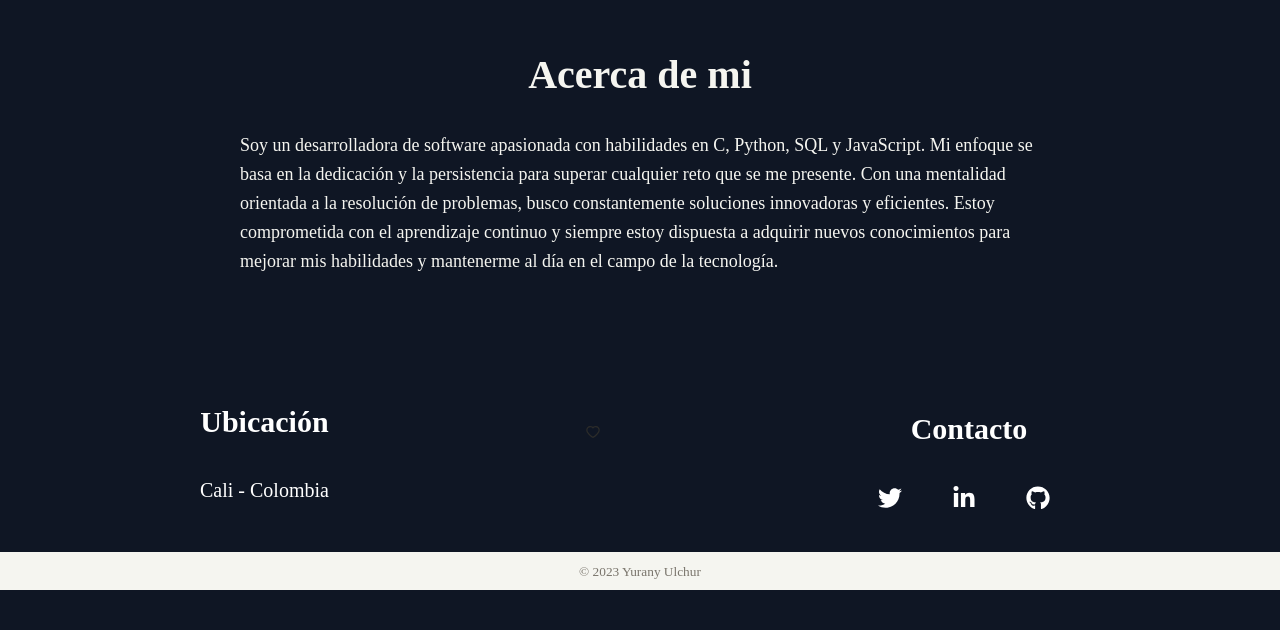
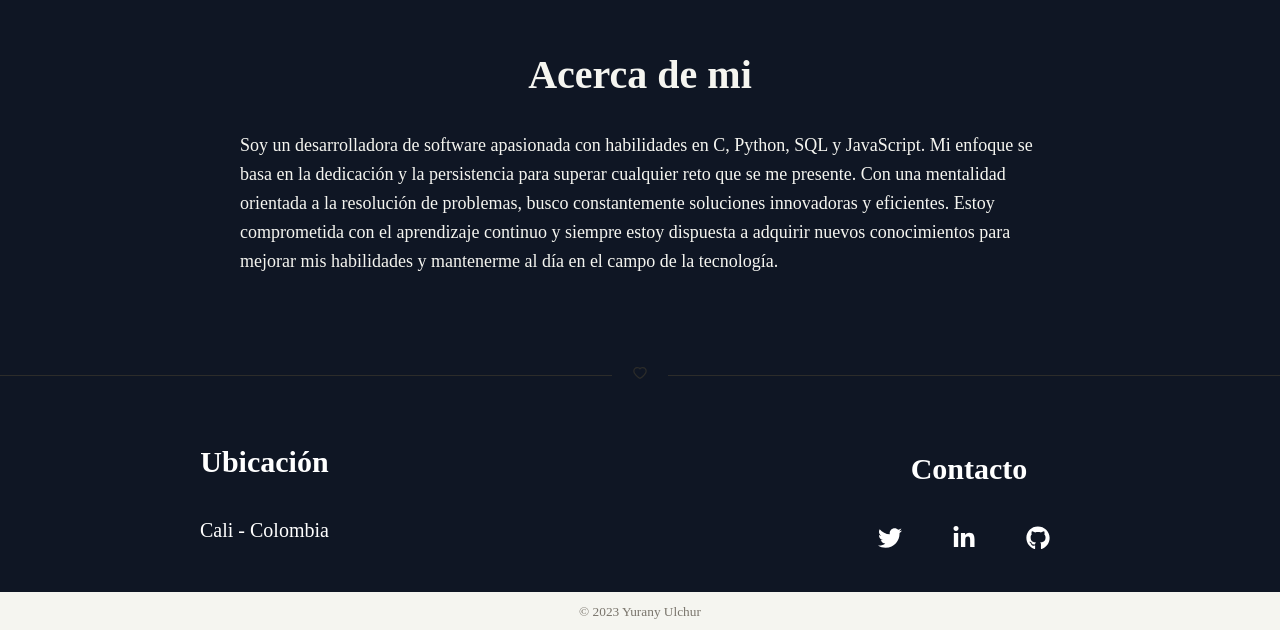
Before and after one commit to YuranyUlchur/mypageweb.github.io, a Next.js app: page / in a window 1280 px wide. Shown: the part 1530-2160 px from the top of the page. Before the commit the page ends 2120 px from the top, so only its background shows below. Built offline with nearby package versions, Linux system fonts and the light colour scheme.

Commit message:
add changes in styles in code

```diff
--- a/components/Footer/Footer.js
+++ b/components/Footer/Footer.js
@@ -8,18 +8,19 @@ const Footer = () => {
     return (
         <>
             <footer className={styles.footer} id='contact'>
+                <div className={styles.dividerCustom}>
+                    <div className={styles.dividerCustomLine}></div>
+                    <div className={styles.dividerCustomIcon}>
+                        <AiOutlineHeart />
+                    </div>
+                    <div className={styles.dividerCustomLine}></div>
+                </div>
                 <div className={styles.rowfooter}>
                     <div>
                         <h4 className={styles.titlelocation}>Ubicación</h4>
                         <p className={styles.plocation}>Cali - Colombia</p>
                     </div>
-                    <div className={styles.dividerCustom}>
-                        <div className={styles.dividerCustomLine}></div>
-                        <div className={styles.dividerCustomIcon}>
-                            <AiOutlineHeart />
-                        </div>
-                        <div className={styles.dividerCustomLine}></div>
-                    </div>
+
                     <div>
                         <h4 className={styles.titlecontact}>Contacto</h4>
                         <div className={styles.iconscontact}>
```
